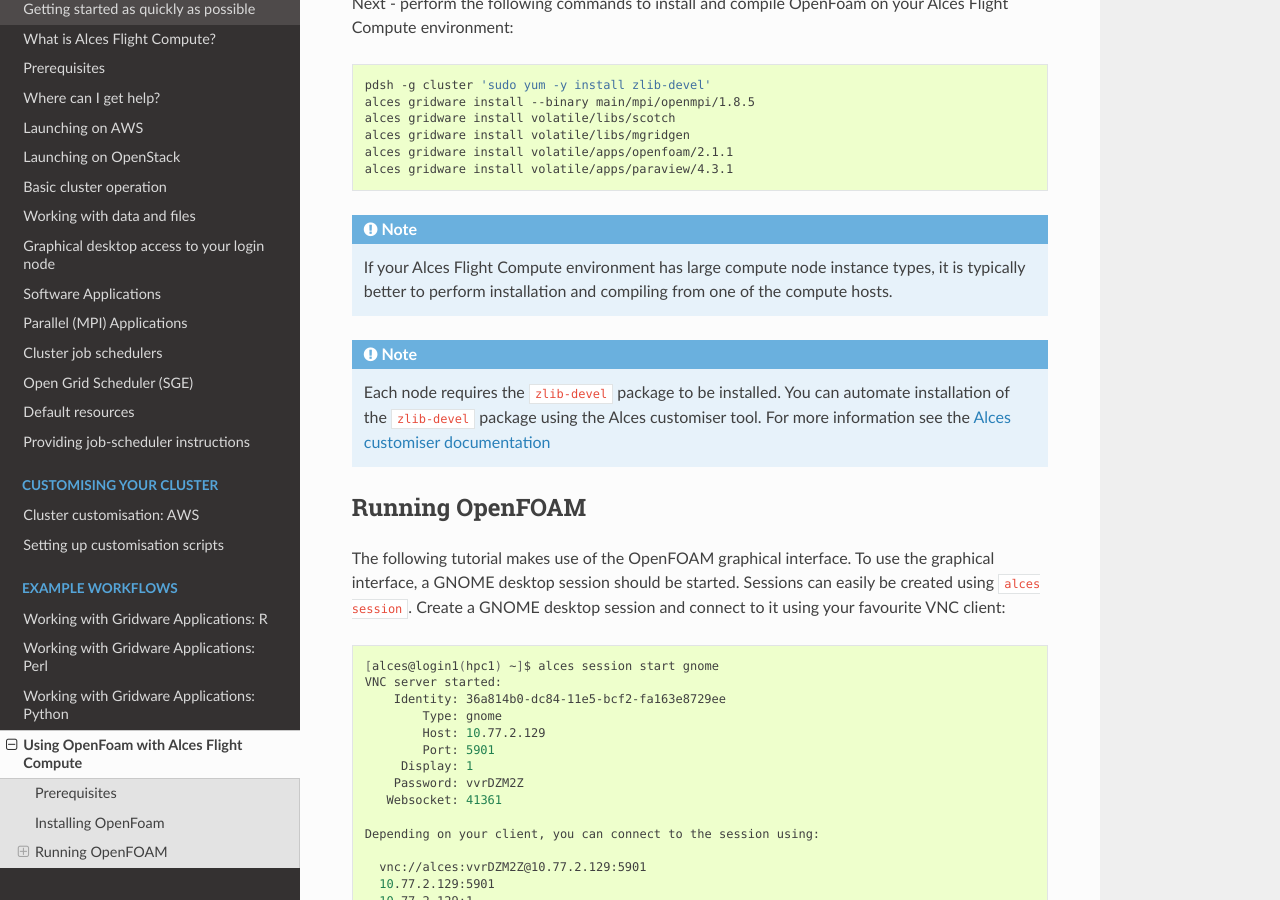
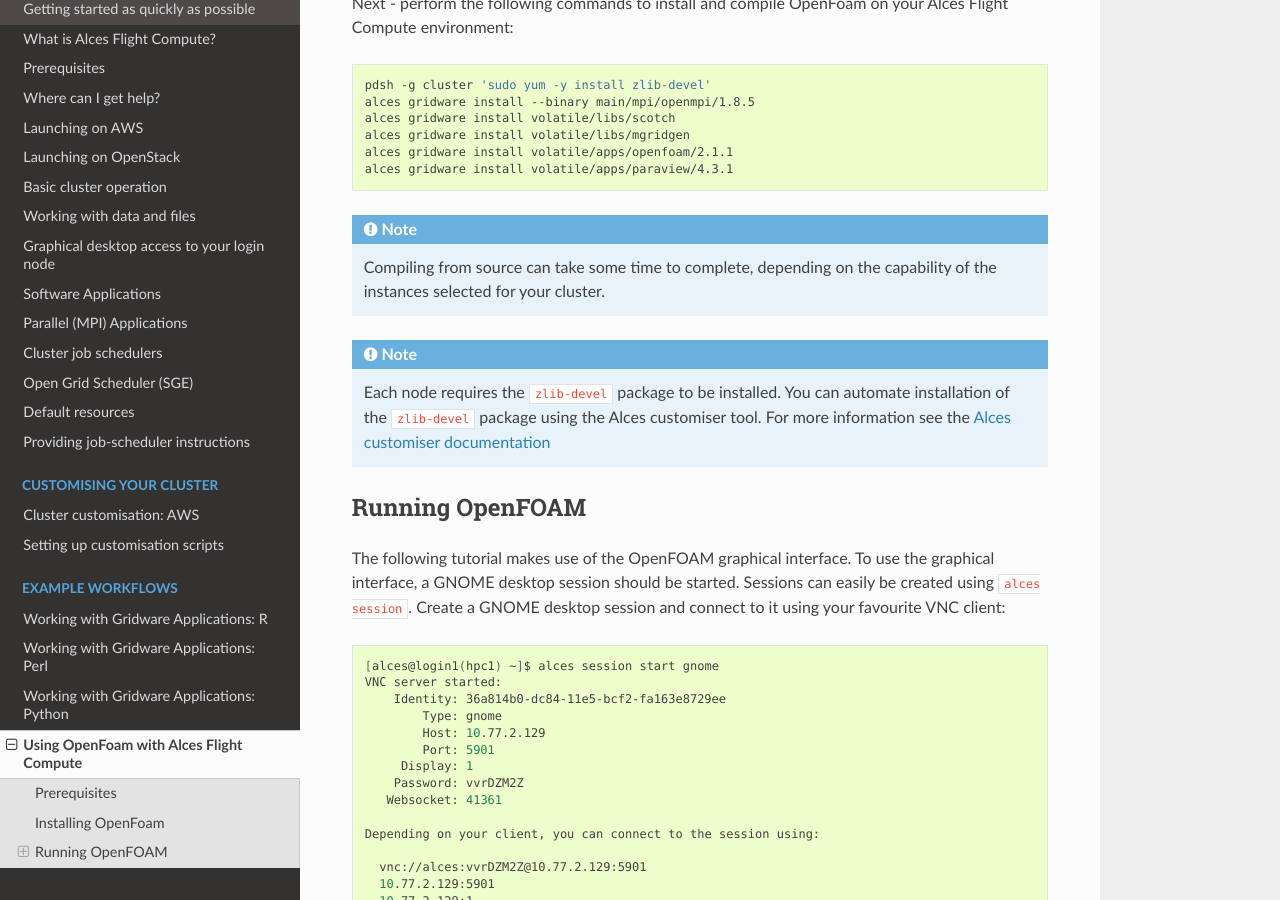
Before and after one commit to alces-software/flight-appliance-docs, a Sphinx documentation site: the page built from docs/source/getting-started/environment-usage/using-openfoam-with-alces-flight-compute.rst, in a window 1280 px wide and 900 px high, scrolled down 620 px. Built offline with Sphinx 7.4.7 and the Read the Docs theme 2.0.0, drawn with Linux system fonts in a browser that asks for light colours; pages that are not in the unit, such as notebooks, are missing from menus.

Commit message:
Minor tweak to launch text

```diff
--- a/docs/source/getting-started/environment-usage/using-openfoam-with-alces-flight-compute.rst
+++ b/docs/source/getting-started/environment-usage/using-openfoam-with-alces-flight-compute.rst
@@ -32,7 +32,7 @@
     alces gridware install volatile/apps/paraview/4.3.1
 
 
-.. note:: If your Alces Flight Compute environment has large compute node instance types, it is typically better to perform installation and compiling from one of the compute hosts.
+.. note:: Compiling from source can take some time to complete, depending on the capability of the instances selected for your cluster.
 
 .. note:: Each node requires the ``zlib-devel`` package to be installed. You can automate installation of the ``zlib-devel`` package using the Alces customiser tool. For more information see the :ref:`Alces customiser documentation <customisation>`
 
```
